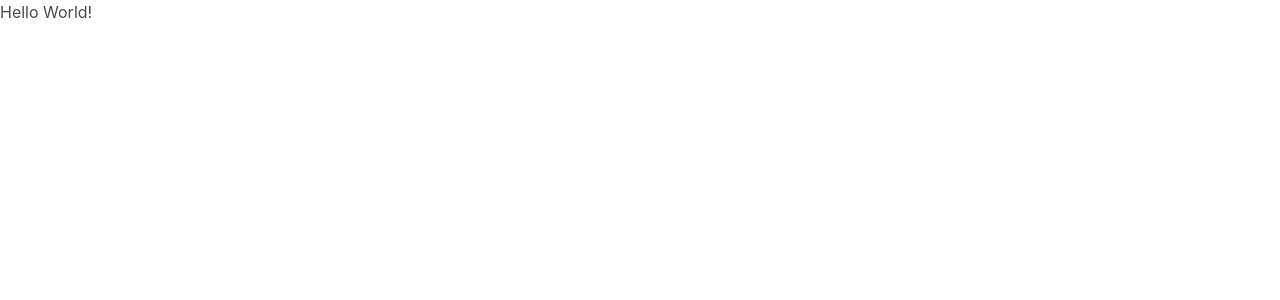
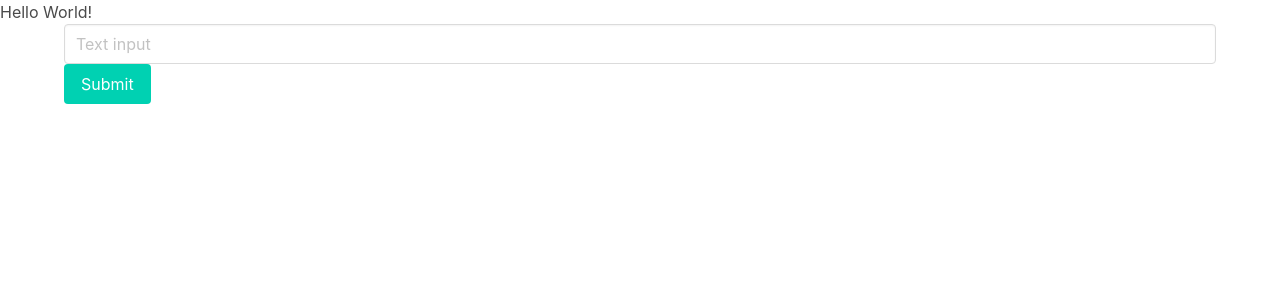
Before and after one commit to joshuaking06/hooks-todolist, a React app: page / in a window 1280 px wide. Shown: the top 300 px of the page. Built offline with nearby package versions, Linux system fonts and the light colour scheme.

Commit message:
can successfully add new todos

```diff
--- a/src/components/App.js
+++ b/src/components/App.js
@@ -1,9 +1,41 @@
-import React from 'react'
+import React, { useState } from 'react'
 
 const App = (props) => {
+	const [ todos, changeTodos ] = useState([])
+	const [ newTodo, setNewTodo ] = useState('')
+
+	const addTodo = (e) => {
+		console.log(todos, 'the todos')
+		const toAdd = {
+			task: newTodo,
+			finished: false
+		}
+		e.preventDefault()
+		setNewTodo('')
+		changeTodos([ ...todos, toAdd ])
+	}
+
 	return (
 		<div>
 			<h1>Hello World!</h1>
+			<div className="container">
+				<form onSubmit={addTodo}>
+					<div className="control">
+						<input
+							className="input"
+							type="text"
+							placeholder="Text input"
+							value={newTodo}
+							onChange={(e) => {
+								setNewTodo(e.target.value)
+							}}
+						/>
+					</div>
+					<div className="control">
+						<button className="button is-primary">Submit</button>
+					</div>
+				</form>
+			</div>
 		</div>
 	)
 }
```
